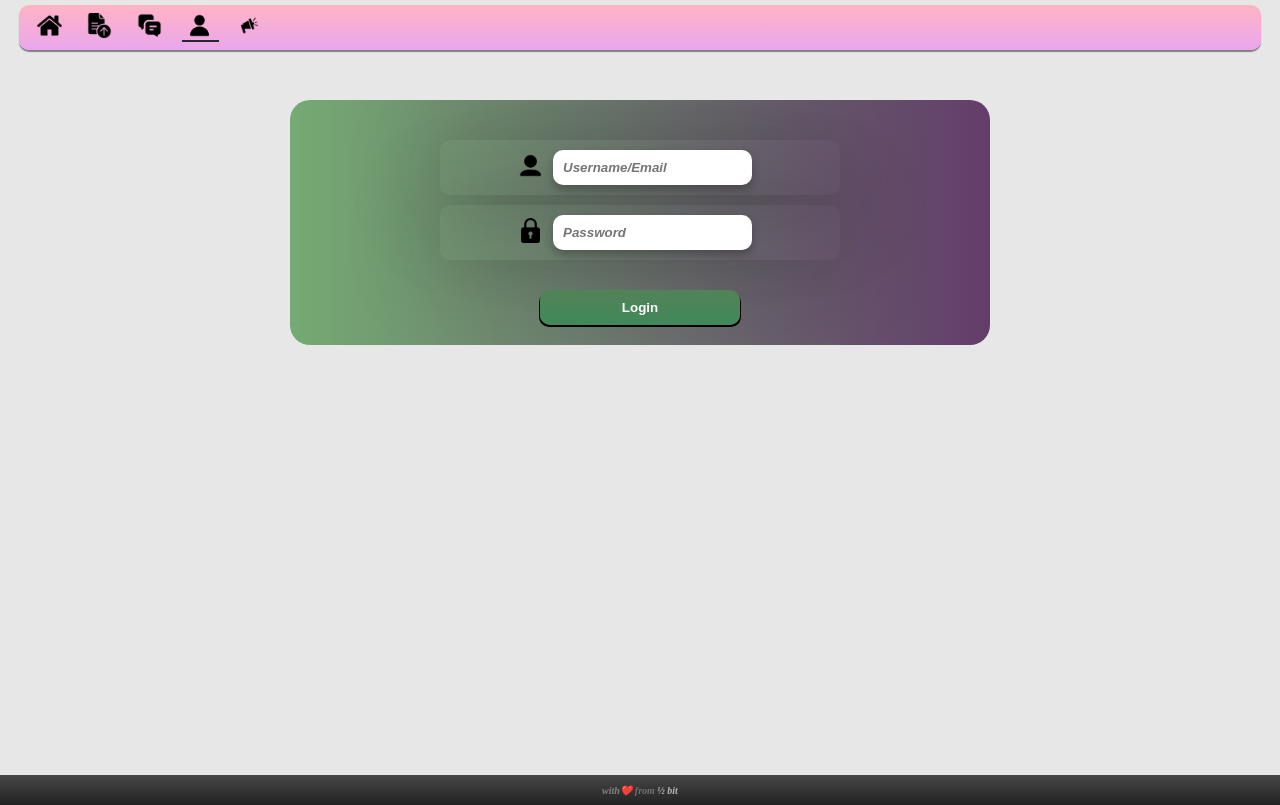
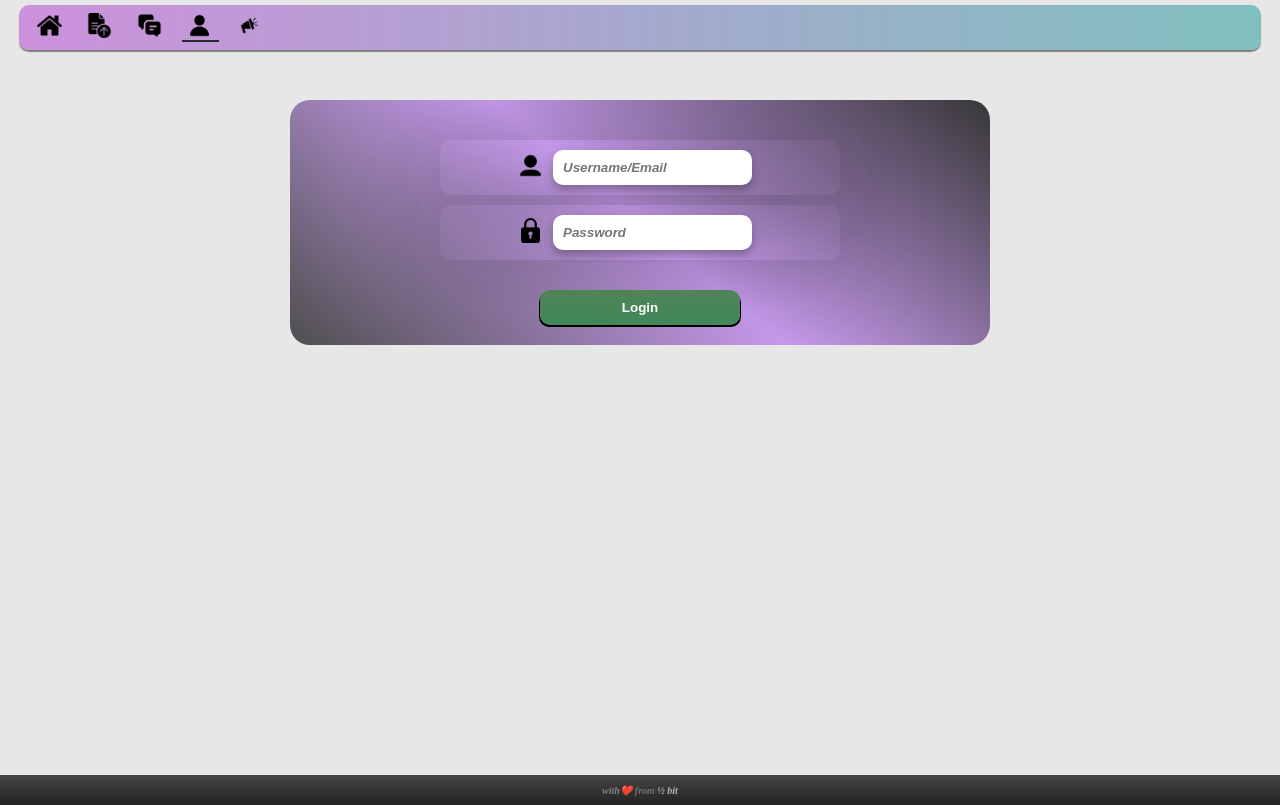
Before and after one commit to Shivamtiwari6393/kmcian_frontend, a React (Vite) app: page /login in a window 1280 px wide. Built offline with nearby package versions, Linux system fonts and the light colour scheme.

Commit message:
upadated login style

```diff
--- a/src/Styles/Card.css
+++ b/src/Styles/Card.css
@@ -24,6 +24,7 @@
   width: 100%;
   max-width: 500px;
   background: linear-gradient(to right,rgba(127, 192, 190, 0.577), rgb(142, 98, 212));
+
 }
 
 
--- a/src/Styles/Header.css
+++ b/src/Styles/Header.css
@@ -7,15 +7,31 @@
   grid-template-columns: 1fr;
   justify-content: center;
   align-items: center;
-  background-color: white;
+  /* background-color: white; */
   height: 45px;
   border: none;
   box-shadow: 0px 2px 1px grey;
   border-radius: 10px;
   background: linear-gradient(rgb(255, 180, 196), rgb(234, 166, 237));
-}
+  background: linear-gradient(to right, rgb(205, 145, 220), rgb(127, 192, 190));
 
 
+
+
+
+
+
+
+
+
+
+
+
+
+
+
+
+}
 
 .nav-links span {
   position: relative;
--- a/src/Styles/Login.css
+++ b/src/Styles/Login.css
@@ -8,12 +8,7 @@
   padding-top: 20px;
   display: flex;
   flex-direction: column;
-  background: linear-gradient(
-    90deg,
-    rgba(50, 135, 47, 0.633),
-    rgb(99, 61, 106)
-  );
-  /* background: linear-gradient(50deg,rgba(255, 0, 0, 0.423), rgba(0, 0, 255, 0.401), rgba(0, 128, 0, 0.604)); */
+  background: linear-gradient(40deg,rgba(39, 39, 39, 0.797), rgba(136, 0, 255, 0.326), rgb(54, 54, 54));
 }
 
 
```
